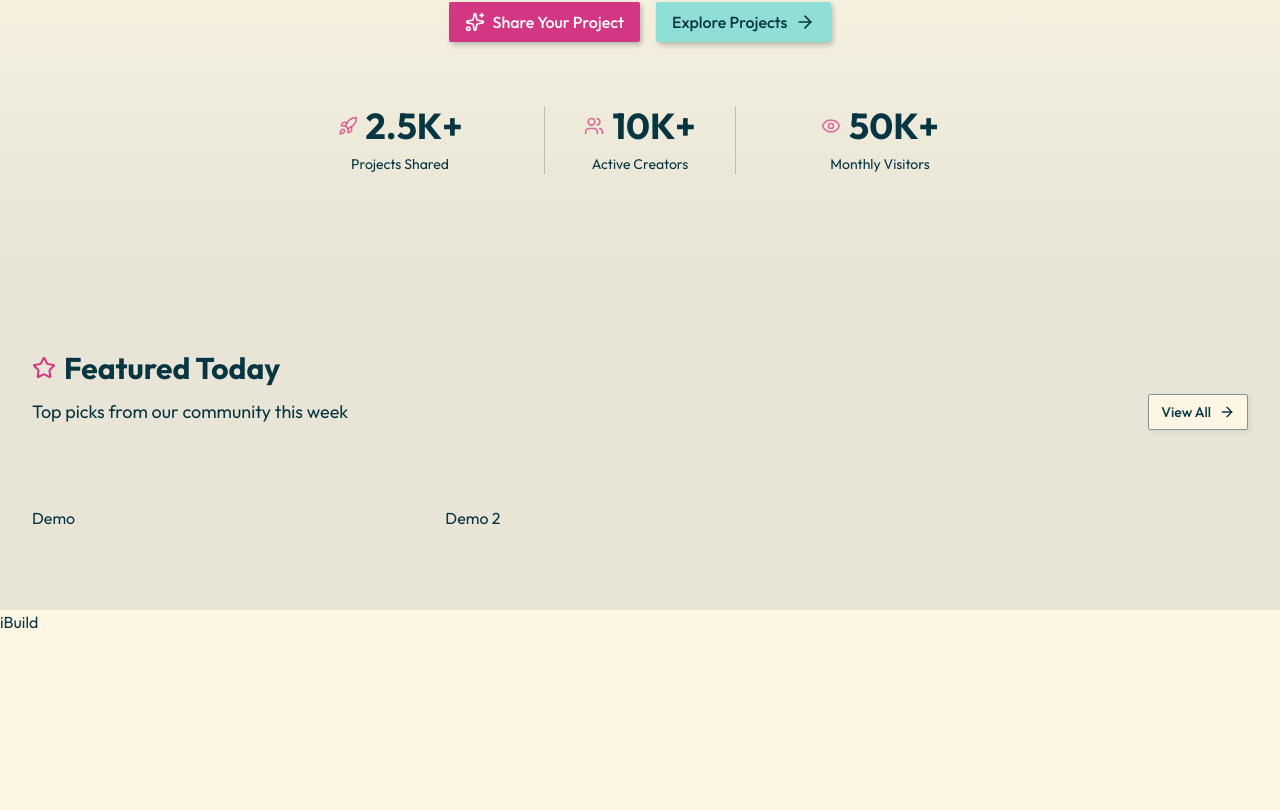
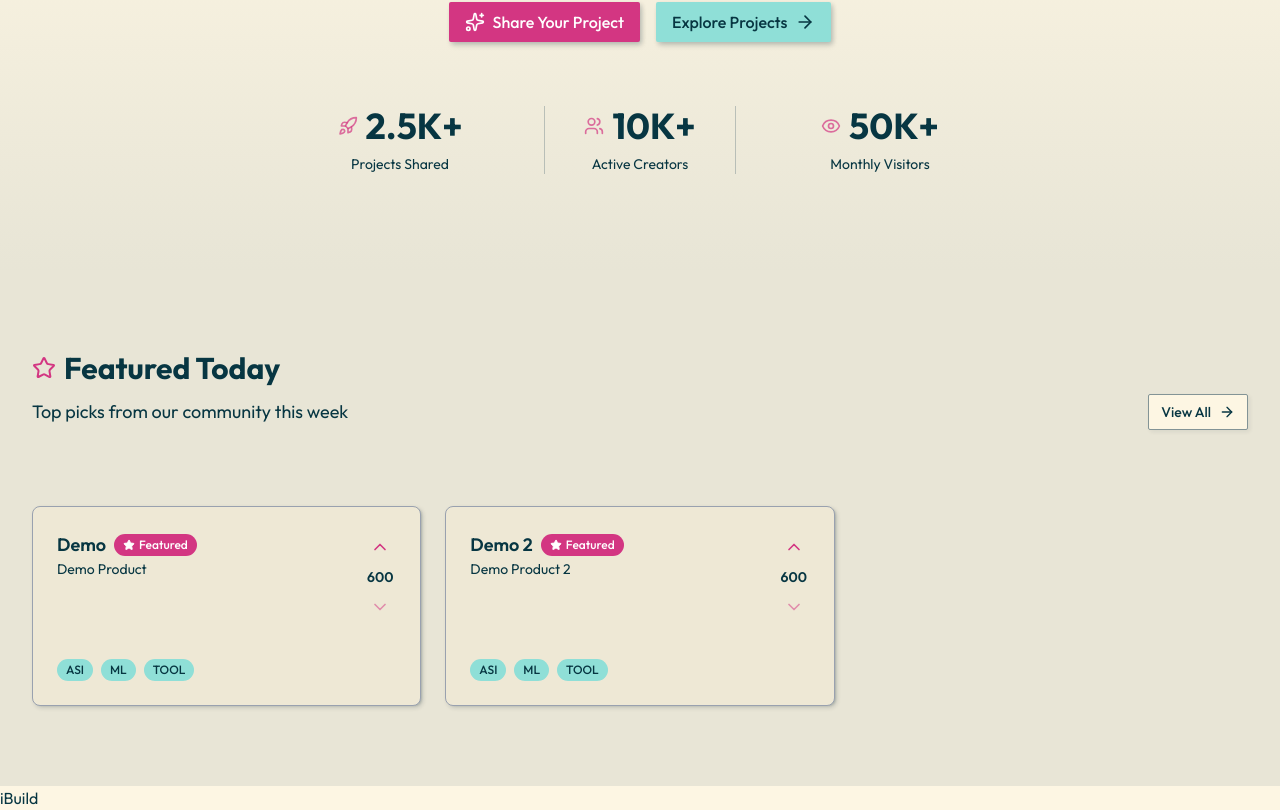
Before and after one commit to 25nisarg/ibuild, a Next.js app: page / in a window 1280 px wide. Shown: the part 591-1401 px from the top of the page. Before the commit the page ends 1225 px from the top, so only its background shows below. Built offline with nearby package versions, Linux system fonts and the light colour scheme.

Commit message:
Completed Featured Product Card and Section

```diff
--- a/components/products/product-card.tsx
+++ b/components/products/product-card.tsx
@@ -1,15 +1,56 @@
-interface Product{
-    id:number;
-    name:string;
-    description:string;
-    tags:string[];
-    votes:number;
-    isFeatured:boolean;
+import Link from "next/link";
+import { Card, CardHeader, CardTitle, CardDescription, CardContent, CardFooter } from "@/components/ui/card";
+import { Badge } from "../ui/badge";
+import { StarIcon } from "lucide-react";
+import VotingButtons from "@/components/products/voting-button";
+
+interface Product {
+    id: number;
+    name: string;
+    description: string;
+    tags: string[];
+    votes: number;
+    isFeatured: boolean;
 }
-export default function ProductCard({product}:{product:Product}){
-return(
-    <div>
-        {product.name}
-    </div>
-)
+export default function ProductCard({ product }: { product: Product }) {
+     const hasVoted = false;
+    return (
+        <Link href={`/products/${product.id}`}>
+            <Card className="group card-hover hover:bg-primary-foreground/10 border-solid border-gray-400 min-h-[200px]">
+        <CardHeader className="flex-1">
+          <div className="flex items-start gap-4">
+            <div className="flex-1 min-w-0">
+              <div className="flex items-center gap-2">
+                <CardTitle className="text-lg group-hover:text-primary transition-colors">
+                  {product.name}
+                </CardTitle>
+                {product.votes > 100 && (
+                  <Badge className="gap-1 bg-primary text-primary-foreground">
+                    <StarIcon className="size-3 fill-current" />
+                    Featured
+                  </Badge>
+                )}
+              </div>
+              <CardDescription>{product.description}</CardDescription>
+            </div>
+            {/** Voting buttons */}
+            <VotingButtons
+              hasVoted={hasVoted}
+              voteCount={product.votes}
+              productId={product.id}
+            />
+          </div>
+        </CardHeader>
+        <CardFooter>
+          <div className="flex items-center gap-2">
+            {product.tags?.map((tag) => (
+              <Badge variant="secondary" key={tag}>
+                {tag}
+              </Badge>
+            ))}
+          </div>
+        </CardFooter>
+      </Card>
+        </Link>
+    )
 }
--- /dev/null
+++ b/components/products/voting-button.tsx
@@ -0,0 +1,80 @@
+"use client";
+// import {
+//   downvoteProductAction,
+//   upvoteProductAction,
+// } from "@/lib/products/product-actions";
+import { cn } from "@/lib/utils";
+import { ChevronDownIcon, ChevronUpIcon } from "lucide-react";
+import { useOptimistic, useTransition } from "react";
+import { Button } from "@/components/ui/button";
+
+export default function VotingButtons({
+  hasVoted,
+  voteCount: initialVoteCount,
+  productId,
+}: {
+  hasVoted?: boolean;
+  voteCount: number;
+  productId: number;
+}) {
+  const [optimisticVoteCount, setOptimisticVoteCount] = useOptimistic(
+    initialVoteCount,
+    (currentCount, change: number) => Math.max(0, currentCount + change)
+  );
+
+  const [isPending, startTransition] = useTransition();
+
+  const handleUpvote = async () => {
+    startTransition(async () => {
+      setOptimisticVoteCount(1);
+    //   await upvoteProductAction(productId);
+    });
+  };
+
+  const handleDownvote = async () => {
+    startTransition(async () => {
+      setOptimisticVoteCount(-1);
+    //   await downvoteProductAction(productId);
+    });
+  };
+
+  return (
+    <div
+      className="flex flex-col items-center gap-1 shrink-0"
+      onClick={(e) => {
+        e.preventDefault();
+        e.stopPropagation();
+      }}
+    >
+      <Button
+        onClick={handleUpvote}
+        variant="ghost"
+        size="icon-sm"
+        className={cn(
+          "h-8 w-8 text-primary ",
+          hasVoted
+            ? "bg-primary/10 text-primary hover:bg-primary/20"
+            : "hover:bg-primary/10 hover:text-primary"
+        )}
+        disabled={isPending}
+      >
+        <ChevronUpIcon className="size-5" />
+      </Button>
+      <span className="text-sm font-semibold transition-colors text-foreground">
+        {optimisticVoteCount}
+      </span>
+      <Button
+        onClick={handleDownvote}
+        variant="ghost"
+        size="icon-sm"
+        disabled={isPending}
+        className={cn(
+          "h-8 w-8 text-primary ",
+          hasVoted ? "hover:text-destructive" : "opacity-50 cursor-not-allowed"
+        )}
+      >
+        <ChevronDownIcon className="size-5" />
+      </Button>
+    </div>
+  );
+}
```
